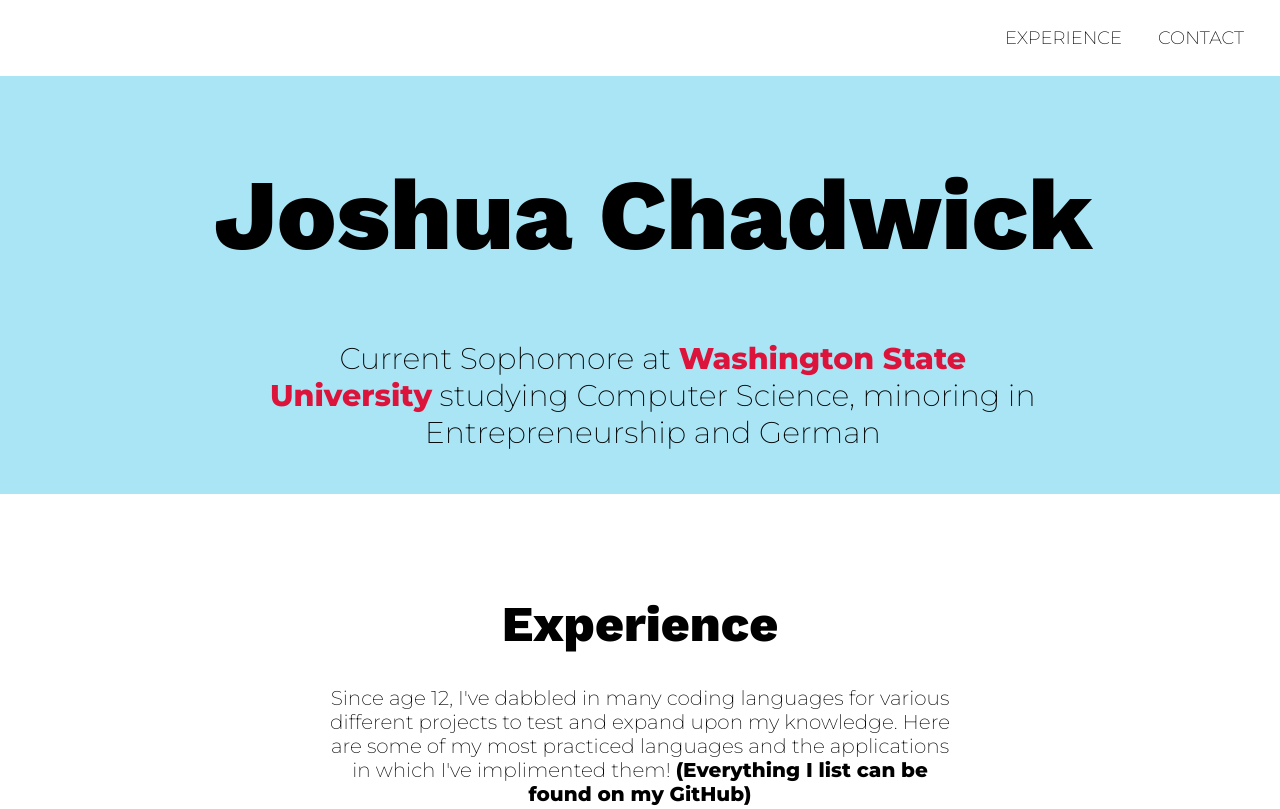
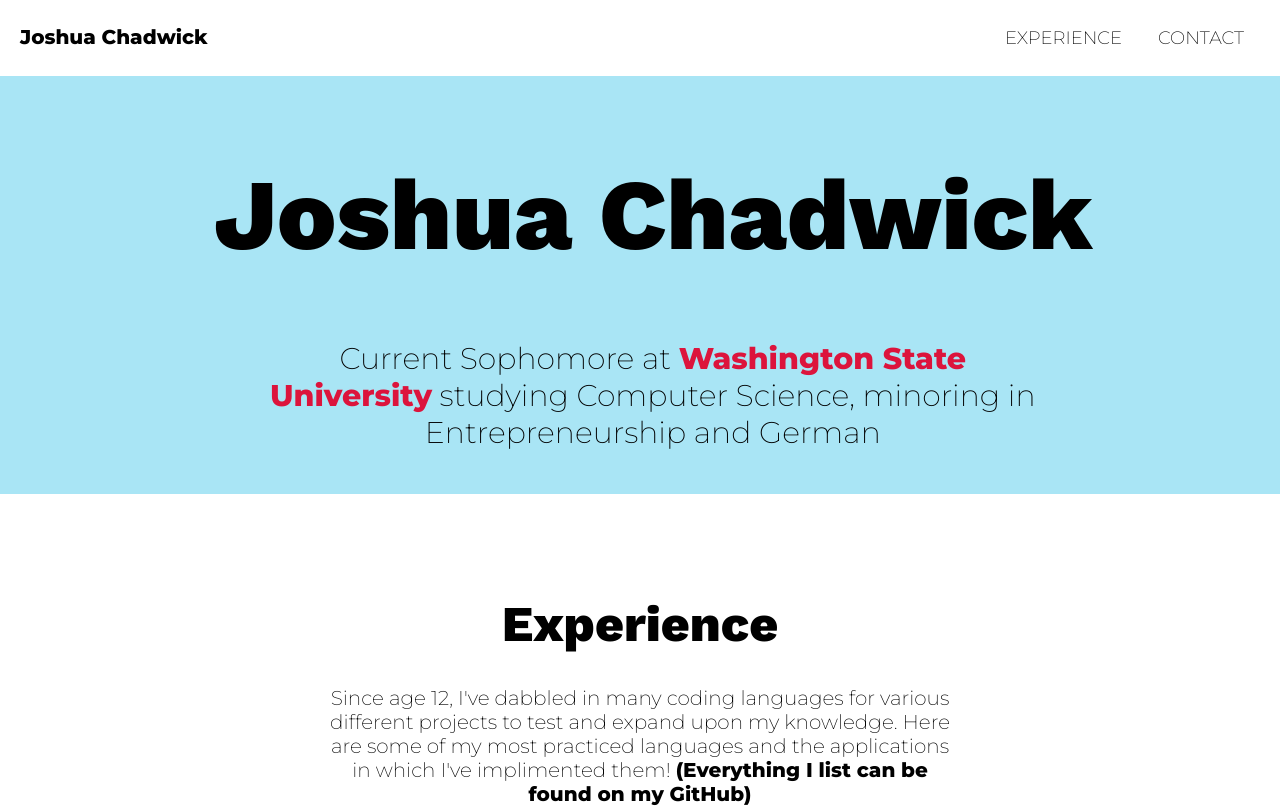
Before and after one commit to JDCPrograms2017/Personal-Website-Project, a plain HTML site: page index.html in a window 1280 px wide. Shown: the top 809 px of the page. Drawn offline with nearby package versions, Linux system fonts and the light colour scheme; a web font is replaced by a local one.

Commit message:
Added name to nav bar

```diff
--- a/index.html
+++ b/index.html
@@ -12,13 +12,16 @@
 
   <body>
 
-    <nav class="navigation">
+    <div class="navigation">
+      <h3>Joshua Chadwick</h3>
+      <nav>
         <ul>
           <!--<li><button onclick="scrollToSelection('introduction')">INTRODUCTION</button></li>-->
           <li><button onclick="scrollToSelection('experience')">EXPERIENCE</button></li>
           <li><button onclick="scrollToSelection('contact')">CONTACT</button></li>
         </ul>
       </nav>
+    </div>
 
     <div id='content'>
       <!--Introduction-->
--- a/resources/css/index.css
+++ b/resources/css/index.css
@@ -9,10 +9,17 @@ body {
 /*All of the navigation stylings*/
 .navigation {
     background-color: white;
+    display: flex;
+    justify-content: space-between;
     position: relative;
     z-index: 0;
-    width: 50%;
-    left: 50%;
+    width: 100%;
+}
+
+.navigation h3 {
+    padding-left: 20px;
+    margin-top: 25px;
+    font-size: 20px;
 }
 
 .navigation ul {
```
Lines whose indentation alone changed are shown as unchanged.
